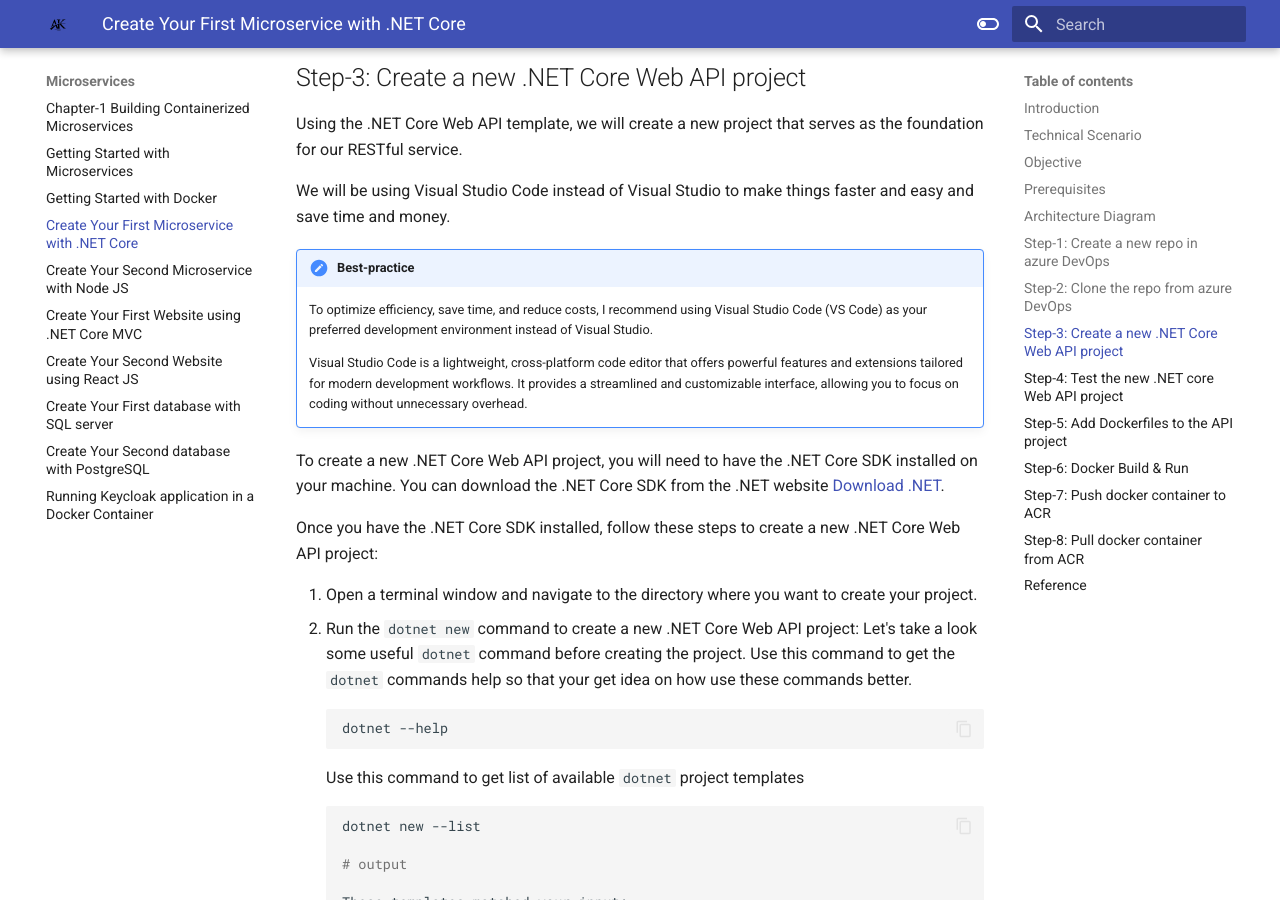
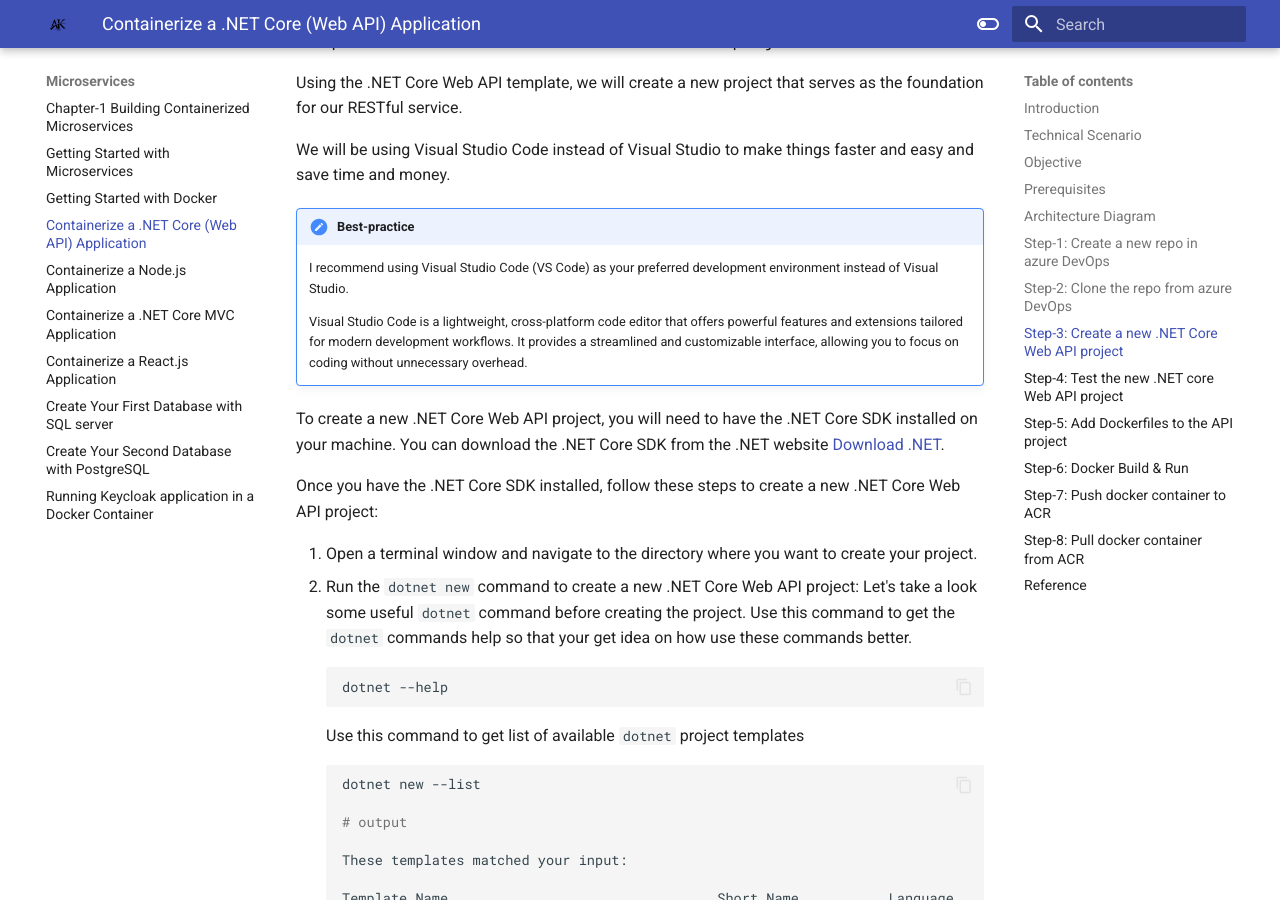
Before and after one commit to akeesari/kubernetes, an MkDocs documentation site: the page built from docs/microservices/1.aspnet-api.md, in a window 1280 px wide and 900 px high, scrolled down 4116 px. Built offline with MkDocs 1.6.1 and Material for MkDocs 9.7.7, drawn with Linux system fonts in a browser that asks for light colours; some of the changed text lies outside the part shown.

Commit message:
updated titles

````diff
--- a/docs/microservices/1.aspnet-api.md
+++ b/docs/microservices/1.aspnet-api.md
@@ -124,7 +124,7 @@
 We will be using Visual Studio Code instead of Visual Studio to make things faster and easy and save time and money.
 
 !!! Best-Practice
-    To optimize efficiency, save time, and reduce costs, I recommend using Visual Studio Code (VS Code) as your preferred development environment instead of Visual Studio.
+    I recommend using Visual Studio Code (VS Code) as your preferred development environment instead of Visual Studio.
 
     Visual Studio Code is a lightweight, cross-platform code editor that offers powerful features and extensions tailored for modern development workflows. It provides a streamlined and customizable interface, allowing you to focus on coding without unnecessary overhead.
 
@@ -225,7 +225,7 @@
 
 You should see an output similar to the following if the installation is successful
 
-```bash
+```sh
 anjikeesari@Anjis-MacBook-Pro-2 MyMicroservice % dotnet
 
 Usage: dotnet [options]
@@ -283,6 +291,7 @@
 info: Microsoft.Hosting.Lifetime[0]
       Content root path: C:\Source\Repos\AspNetApi\aspnet-api\
 ```
+
 You will notice the URL in the output, copy the URL and paste it in your favorite browser. you will get a `404 error. ` don’t worry. Just type swagger at the end of the URL and press enter and you will get the following webpage.
 
 [![Alt text](images/image-1.jpg)](images/image-1.jpg){:target="_blank"}
@@ -298,6 +307,7 @@
 [![Alt text](images/image-2.jpg)](images/image-2.jpg){:target="_blank"}
 
 Use the following command to stop the application in VS Code
+
 ```bash
 ctrl + c
 ```
--- a/mkdocs.yml
+++ b/mkdocs.yml
@@ -169,14 +169,14 @@
       - Chapter-1 Building Containerized Microservices : microservices/chapter-1.md
       - Getting Started with Microservices : microservices/0.gettingstarted.md
       - Getting Started with Docker: microservices/0-docker-getting-started.md
-      - Create Your First Microservice with .NET Core : microservices/1.aspnet-api.md
-      - Create Your Second Microservice with Node JS : microservices/2.node-api.md
+      - Containerize a .NET Core (Web API) Application : microservices/1.aspnet-api.md
+      - Containerize a Node.js Application: microservices/2.node-api.md
       # - MicroFrontend Overview : microservices/microfrontend.md
-      - Create Your First Website using .NET Core MVC : microservices/3.aspnet-app.md
-      - Create Your Second Website using React JS : microservices/4.react-app.md
+      - Containerize a .NET Core MVC Application : microservices/3.aspnet-app.md
+      - Containerize a React.js Application : microservices/4.react-app.md
       # - Create Website-3 : microservices/5.blazor-app.md
-      - Create Your First database with SQL server : microservices/6.sqlserver-db.md
-      - Create Your Second database with PostgreSQL : microservices/7.postgresql-db.md
+      - Create Your First Database with SQL server : microservices/6.sqlserver-db.md
+      - Create Your Second Database with PostgreSQL : microservices/7.postgresql-db.md
       - Running Keycloak application in a Docker Container : microservices/8.keycloak.md
       # - Running Drupal in a Docker Container : microservices/9.drupal.md
   - Azure (IaC):
````
Also changed, not shown: other parts of docs/microservices/1.aspnet-api.md (+11 -3 lines), docs/microservices/2.node-api.md (+1 -1 lines), docs/microservices/3.aspnet-app.md (+1 -1 lines), docs/microservices/4.react-app.md (+1 -1 lines), docs/microservices/7.postgresql-db.md (+3 -1 lines).
